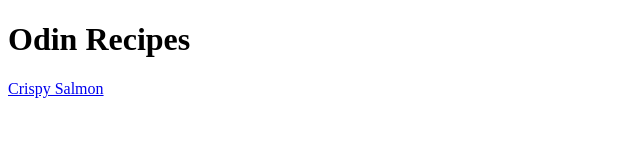
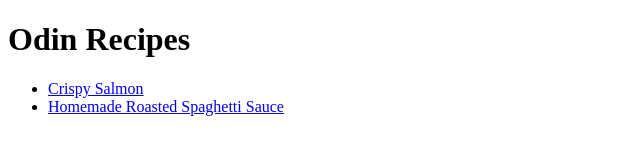
Before and after one commit to ccmoore214/Odin_Recipes, a plain HTML site: page index.html in a window 1280 px wide. Shown: the whole page, without its empty margins (0-640 px from the left). Drawn offline with Linux system fonts and the light colour scheme.

Commit message:
Edit index.html

```diff
--- a/index.html
+++ b/index.html
@@ -8,6 +8,9 @@
 </head>
 <body>
     <h1>Odin Recipes</h1>
-    <a href="recipes/crispysalmon.html">Crispy Salmon</a>
+    <ul>
+        <li><a href="recipes/crispysalmon.html">Crispy Salmon</a></li>
+        <li><a href="recipes/pasta.html">Homemade Roasted Spaghetti Sauce</a></li>
+    </ul>
 </body>
 </html>
```
